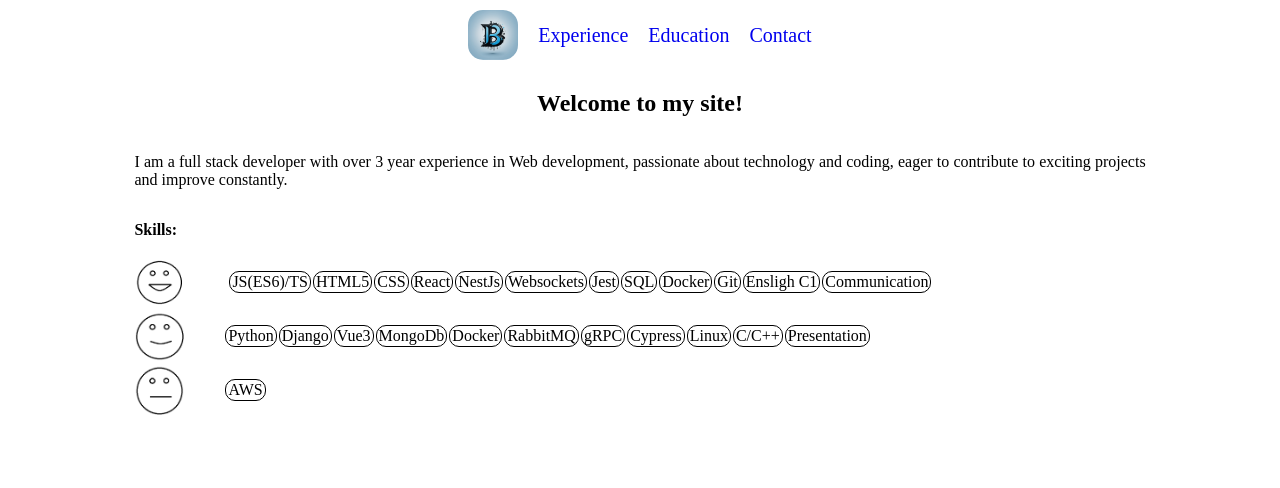
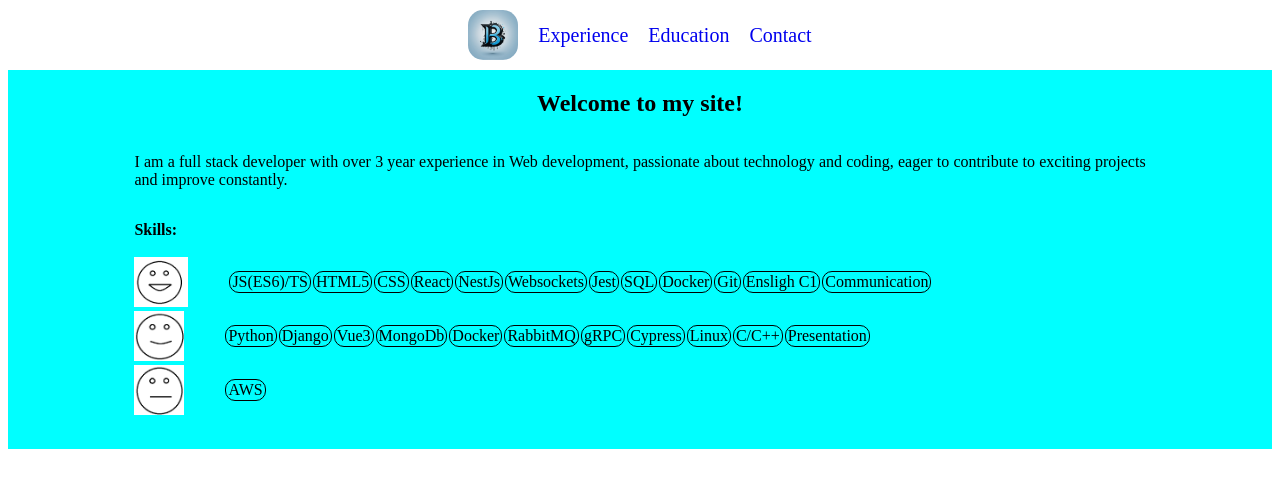
Before and after one commit to BogdanBBAANN/presentation, a plain HTML site: page index.html in a window 1280 px wide. Drawn offline with Linux system fonts and the light colour scheme.

Commit message:
change-background

```diff
--- a/index.html
+++ b/index.html
@@ -118,7 +118,7 @@
 
     <button onclick="topFunction()" id="myBtn" title="Go to top"></button>
 
-    <div id="home" class="content">
+    <div style="background-color: aqua;" id="home" class="content">
         <h2>Welcome to my site!</h2>
         <!-- <img class="profile" src="./logo/profile.jfif" alt="image here" /> -->
         <p style="text-align: justify;">I am a full stack developer with over 3 year experience in Web development,
```
